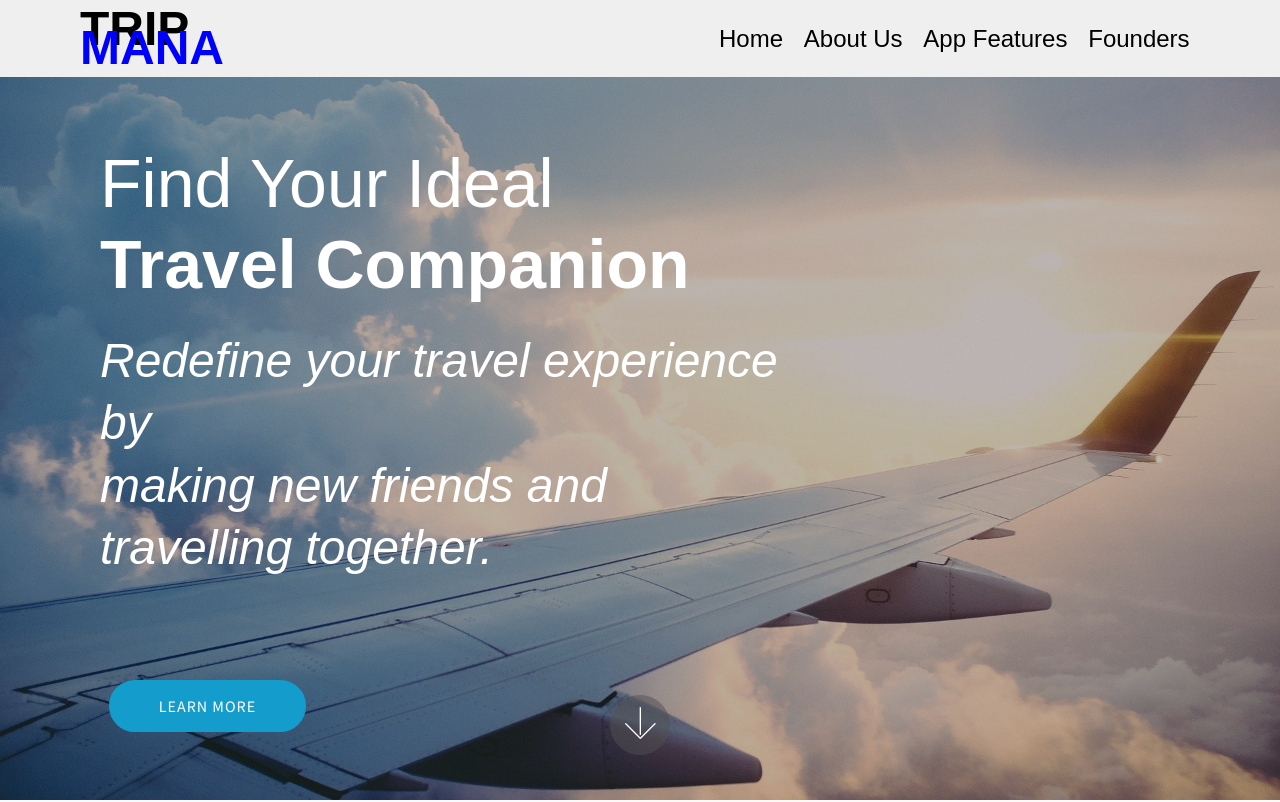
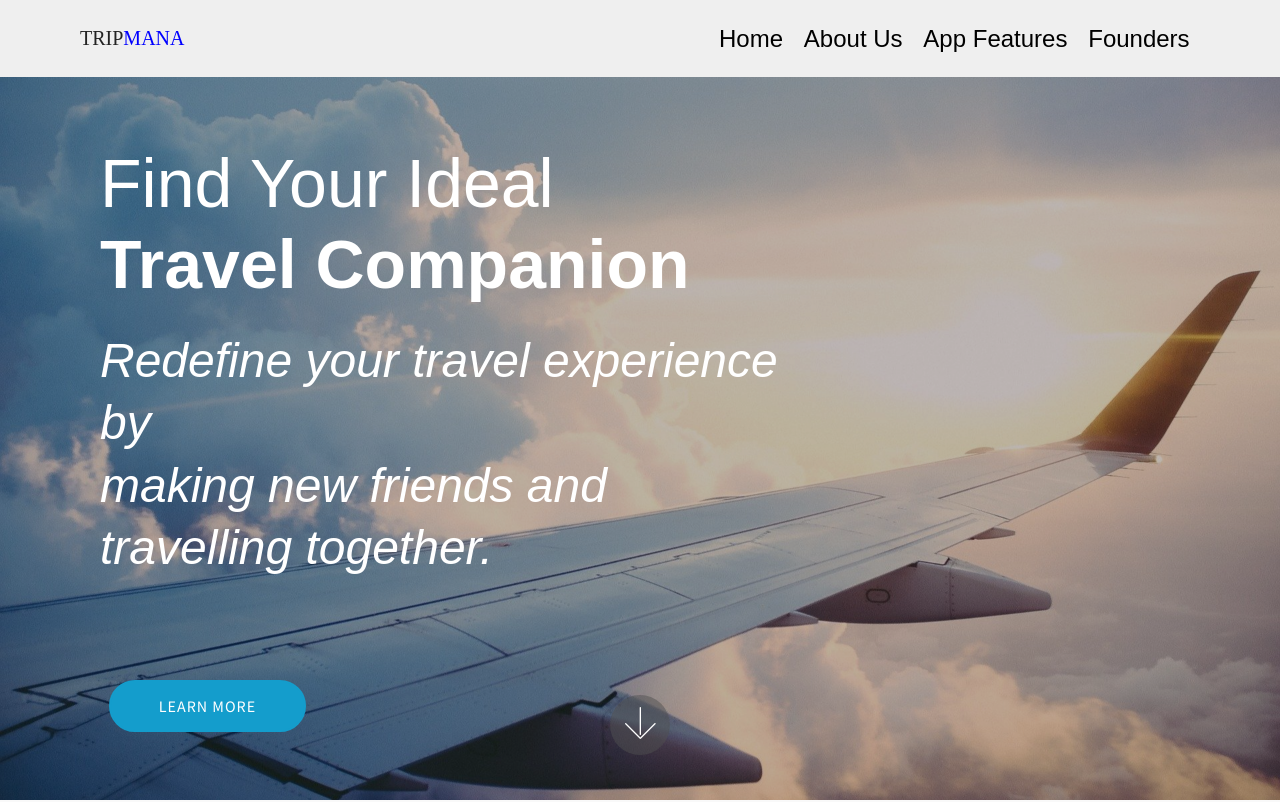
Before and after one commit to muhdshalihin/marketing_website, a plain HTML site: page index.html in a window 1280 px wide. Shown: the top 802 px of the page. Drawn offline with Linux system fonts and the light colour scheme; files whose address does not match are found by name; a web font is replaced by a local one.

Commit message:
Update index.html

```diff
--- a/index.html
+++ b/index.html
@@ -53,8 +53,7 @@ j=d.createElement(s),dl=l!='dataLayer'?'&l='+l:'';j.async=true;j.src=
         <div class="menu-logo">
             <div class="navbar-brand">
 
-                <span class="navbar-caption-wrap"><a class="navbar-caption text-black display-2">
-                        TRIP<span style="color:blue;">MANA<span></a></span>
+                <span class="navbar-caption-wrap">TRIP<span style="color:blue;">MANA<span></span>
             </div>
         </div>
          <div class="collapse navbar-collapse" id="navbarSupportedContent">
```
